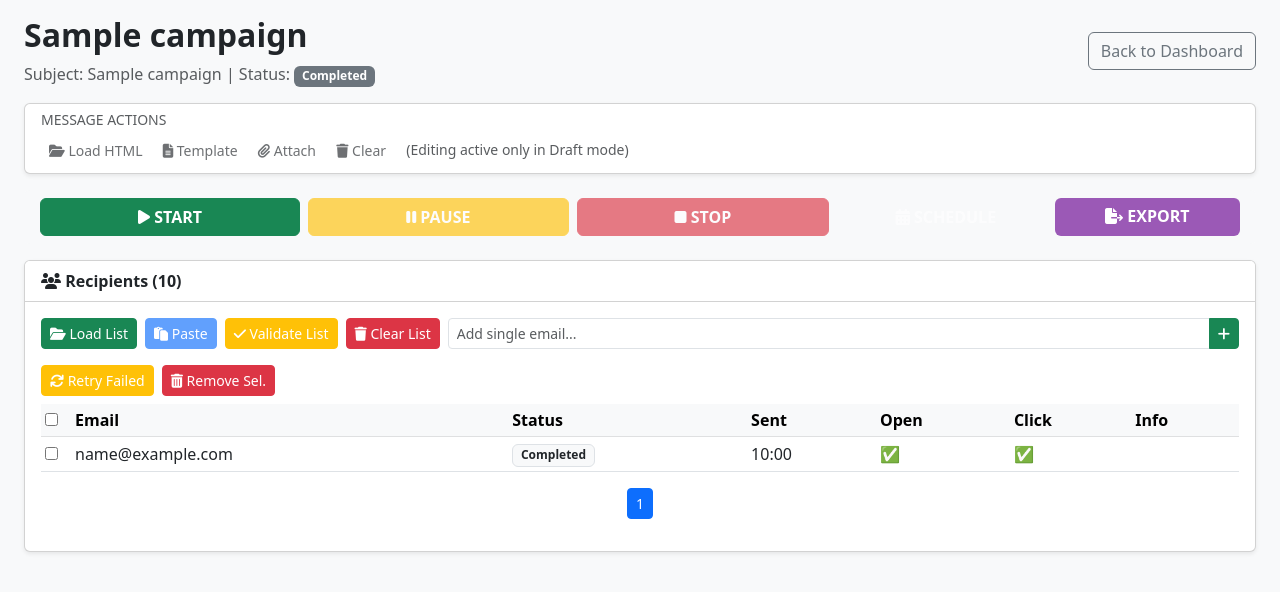
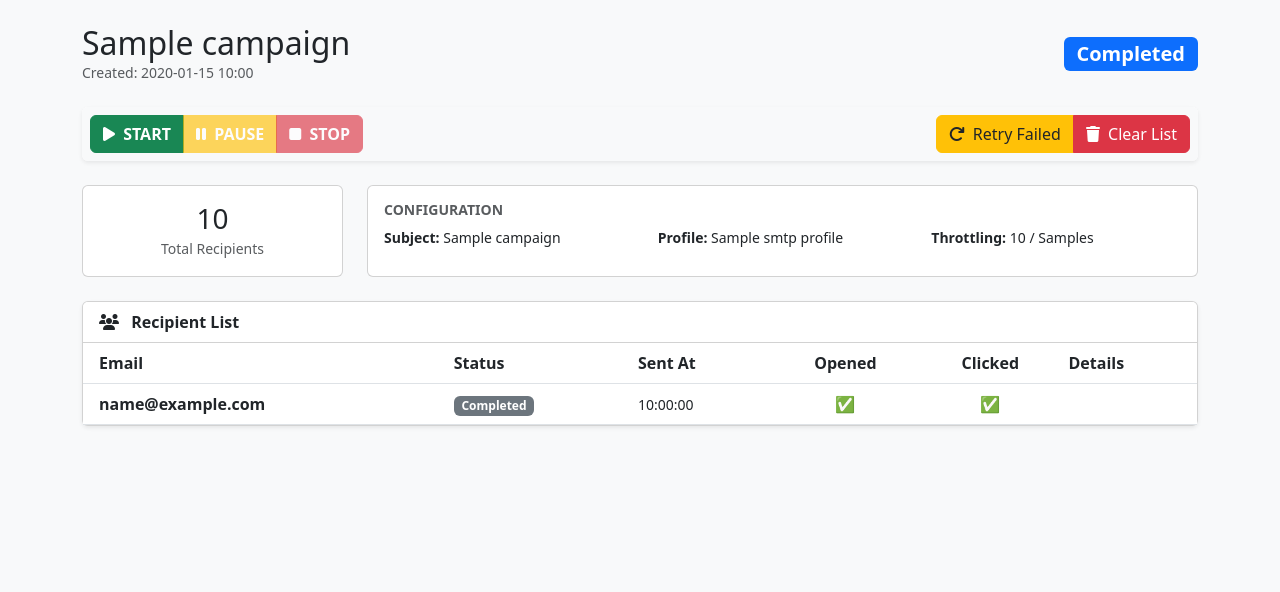
Before and after one commit to Sussyfreelandx/smtpweb, a Python web app: template app/templates/campaign.html in a window 1280 px wide. Shown: the part 56-648 px from the top of the page. Run offline with Jinja, Linux system fonts and the light colour scheme; the template is opened without the code that fills it: most values are stand-ins (such as "Sample title", 1, 10 or a date in 2020).

Commit message:
Update campaign.html

```diff
--- a/app/templates/campaign.html
+++ b/app/templates/campaign.html
@@ -1,186 +1,131 @@
 {% extends "base.html" %}
 
 {% block content %}
-<div class="container-fluid py-3">
+<div class="container py-4">
     <!-- Header -->
-    <div class="d-flex justify-content-between align-items-center mb-3">
+    <div class="d-flex justify-content-between align-items-center mb-4">
         <div>
-            <h2 class="fw-bold">{{ campaign.name }}</h2>
-            <p class="text-muted mb-0">Subject: {{ campaign.subject }} | Status: <span class="badge {% if campaign.status=='Running' %}bg-success{% elif campaign.status=='Paused' %}bg-warning{% elif campaign.status=='Stopped' %}bg-danger{% else %}bg-secondary{% endif %}">{{ campaign.status }}</span></p>
+            <h2 class="mb-0">{{ campaign.name }}</h2>
+            <div class="text-muted small">Created: {{ campaign.timestamp.strftime('%Y-%m-%d %H:%M') }}</div>
         </div>
-        <div class="btn-group">
-            <a href="{{ url_for('main.index') }}" class="btn btn-outline-secondary">Back to Dashboard</a>
+        <div class="badge fs-5 {% if campaign.status == 'Sending' %}bg-success{% elif campaign.status == 'Completed' %}bg-primary{% else %}bg-secondary{% endif %}">
+            {{ campaign.status }}
         </div>
     </div>
 
-    <!-- Message Controls (Visual Only - Content is set on creation, but could represent edit capability) -->
-    <div class="card mb-3 shadow-sm">
-        <div class="card-body py-2">
-            <div class="row align-items-center">
-                <div class="col-md-12">
-                    <h6 class="text-uppercase text-muted small mb-2">Message Actions</h6>
-                    <button class="btn btn-sm btn-purple" disabled><i class="fas fa-folder-open"></i> Load HTML</button>
-                    <button class="btn btn-sm btn-teal" disabled><i class="fas fa-file-alt"></i> Template</button>
-                    <button class="btn btn-sm btn-orange" disabled><i class="fas fa-paperclip"></i> Attach</button>
-                    <button class="btn btn-sm btn-red" disabled><i class="fas fa-trash"></i> Clear</button>
-                    <span class="text-muted small ms-2">(Editing active only in Draft mode)</span>
+    <!-- Control Toolbar (Matches Screenshot Logic) -->
+    <div class="card mb-4 shadow-sm border-0">
+        <div class="card-body p-2 bg-light rounded">
+            <div class="d-flex justify-content-between">
+                <div class="btn-group">
+                    <a href="{{ url_for('main.campaign_control', campaign_id=campaign.id, action='start') }}" class="btn btn-success fw-bold {% if campaign.status == 'Sending' %}disabled{% endif %}">
+                        <i class="fas fa-play me-1"></i> START
+                    </a>
+                    <a href="{{ url_for('main.campaign_control', campaign_id=campaign.id, action='pause') }}" class="btn btn-warning text-white fw-bold {% if campaign.status != 'Sending' %}disabled{% endif %}">
+                        <i class="fas fa-pause me-1"></i> PAUSE
+                    </a>
+                    <a href="{{ url_for('main.campaign_control', campaign_id=campaign.id, action='stop') }}" class="btn btn-danger fw-bold {% if campaign.status != 'Sending' %}disabled{% endif %}">
+                        <i class="fas fa-stop me-1"></i> STOP
+                    </a>
+                </div>
+
+                <div class="btn-group">
+                    <a href="{{ url_for('main.campaign_control', campaign_id=campaign.id, action='retry') }}" class="btn btn-warning text-dark border-warning">
+                        <i class="fas fa-redo me-1"></i> Retry Failed
+                    </a>
+                    <a href="{{ url_for('main.clear_recipient_list', campaign_id=campaign.id) }}" class="btn btn-danger" onclick="return confirm('Clear entire list? This cannot be undone.')">
+                        <i class="fas fa-trash me-1"></i> Clear List
+                    </a>
                 </div>
             </div>
         </div>
     </div>
 
-    <!-- Campaign Controls (Start, Pause, Stop, Schedule, Export) -->
-    <div class="card mb-3 border-0 bg-light">
-        <div class="card-body py-2">
-            <div class="d-flex justify-content-between">
-                <form action="{{ url_for('main.control_campaign', campaign_id=campaign.id) }}" method="POST" class="d-flex gap-2 w-100">
-                    <button type="submit" name="action" value="start" class="btn btn-success flex-fill fw-bold" {% if campaign.status == 'Running' %}disabled{% endif %}>
-                        <i class="fas fa-play"></i> START
-                    </button>
-                    {% if campaign.status == 'Paused' %}
-                    <button type="submit" name="action" value="resume" class="btn btn-warning flex-fill fw-bold text-white">
-                        <i class="fas fa-play"></i> RESUME
-                    </button>
-                    {% else %}
-                    <button type="submit" name="action" value="pause" class="btn btn-warning flex-fill fw-bold text-white" {% if campaign.status != 'Running' %}disabled{% endif %}>
-                        <i class="fas fa-pause"></i> PAUSE
-                    </button>
-                    {% endif %}
-                    <button type="submit" name="action" value="stop" class="btn btn-danger flex-fill fw-bold" {% if campaign.status == 'Stopped' or campaign.status == 'Draft' or campaign.status == 'Completed' %}disabled{% endif %}>
-                        <i class="fas fa-stop"></i> STOP
-                    </button>
-                </form>
-
-                <div class="d-flex gap-2 ms-3 w-50">
-                    <button class="btn btn-teal flex-fill fw-bold text-white" disabled><i class="fas fa-calendar-alt"></i> SCHEDULE</button>
-                    <a href="{{ url_for('main.export_csv', campaign_id=campaign.id) }}" class="btn btn-purple flex-fill fw-bold text-white"><i class="fas fa-file-export"></i> EXPORT</a>
+    <!-- Stats & Configuration Summary -->
+    <div class="row mb-4">
+        <div class="col-md-3">
+            <div class="card text-center h-100">
+                <div class="card-body">
+                    <h3 class="mb-0">{{ recipients.total }}</h3>
+                    <small class="text-muted">Total Recipients</small>
+                </div>
+            </div>
+        </div>
+        <div class="col-md-9">
+            <div class="card h-100">
+                <div class="card-body">
+                    <h6 class="card-title text-uppercase text-muted small fw-bold">Configuration</h6>
+                    <div class="row small">
+                        <div class="col-4"><strong>Subject:</strong> {{ campaign.subject }}</div>
+                        <div class="col-4"><strong>Profile:</strong> {{ campaign.smtp_profile.profile_name }}</div>
+                        <div class="col-4"><strong>Throttling:</strong> {{ campaign.throttle_amount }} / {{ campaign.throttle_delay }}s</div>
+                    </div>
                 </div>
             </div>
         </div>
     </div>
 
-    <!-- Recipient Management Controls -->
-    <div class="card mb-3 shadow-sm">
+    <!-- Recipients Table -->
+    <div class="card shadow-sm">
         <div class="card-header bg-white fw-bold">
-            <i class="fas fa-users"></i> Recipients ({{ recipients.total }})
+            <i class="fas fa-users me-2"></i> Recipient List
         </div>
-        <div class="card-body">
-            <!-- Row 1: Add/Import/Validate -->
-            <div class="row g-2 mb-3">
-                <div class="col-auto">
-                    <form action="{{ url_for('main.import_csv', campaign_id=campaign.id) }}" method="POST" enctype="multipart/form-data" class="d-inline">
-                        <label class="btn btn-success btn-sm text-white" style="cursor: pointer;">
-                            <i class="fas fa-folder-open"></i> Load List
-                            <input type="file" name="file" hidden onchange="this.form.submit()">
-                        </label>
-                    </form>
-                </div>
-                <div class="col-auto">
-                    <button class="btn btn-primary btn-sm" disabled><i class="fas fa-paste"></i> Paste</button>
-                </div>
-                <div class="col-auto">
-                    <form action="{{ url_for('main.validate_list', campaign_id=campaign.id) }}" method="POST" class="d-inline">
-                        <button type="submit" class="btn btn-warning btn-sm text-white"><i class="fas fa-check"></i> Validate List</button>
-                    </form>
-                </div>
-                <div class="col-auto">
-                    <form action="{{ url_for('main.clear_recipients', campaign_id=campaign.id) }}" method="POST" class="d-inline" onsubmit="return confirm('Clear all recipients?');">
-                        <button type="submit" class="btn btn-danger btn-sm"><i class="fas fa-trash"></i> Clear List</button>
-                    </form>
-                </div>
-
-                <!-- Single Add Input -->
-                <div class="col">
-                    <form action="{{ url_for('main.add_recipient', campaign_id=campaign.id) }}" method="POST" class="input-group input-group-sm">
-                        <input type="email" name="email" class="form-control" placeholder="Add single email..." required>
-                        <button class="btn btn-success" type="submit"><i class="fas fa-plus"></i></button>
-                    </form>
-                </div>
-            </div>
-
-            <!-- Row 2: Bulk Actions (Retry/Remove) -->
-            <form id="bulkForm" method="POST">
-                <div class="row g-2 mb-2">
-                    <div class="col-auto">
-                        <button type="submit" formaction="{{ url_for('main.retry_failed', campaign_id=campaign.id) }}" class="btn btn-warning btn-sm text-white">
-                            <i class="fas fa-sync"></i> Retry Failed
-                        </button>
-                    </div>
-                    <div class="col-auto">
-                        <button type="submit" formaction="{{ url_for('main.remove_selected', campaign_id=campaign.id) }}" class="btn btn-danger btn-sm">
-                            <i class="fas fa-trash-alt"></i> Remove Sel.
-                        </button>
-                    </div>
-                </div>
-
-                <!-- Recipient Table -->
         <div class="table-responsive">
-                    <table class="table table-sm table-hover align-middle">
-                        <thead class="table-light">
+            <table class="table table-hover align-middle mb-0">
+                <thead class="bg-light">
                     <tr>
-                                <th style="width: 30px;"><input type="checkbox" id="selectAll"></th>
-                                <th>Email</th>
+                        <th class="ps-3">Email</th>
                         <th>Status</th>
-                                <th>Sent</th>
-                                <th>Open</th>
-                                <th>Click</th>
-                                <th>Info</th>
+                        <th>Sent At</th>
+                        <th class="text-center">Opened</th>
+                        <th class="text-center">Clicked</th>
+                        <th>Details</th>
                     </tr>
                 </thead>
                 <tbody>
                     {% for r in recipients.items %}
                     <tr>
-                                <td><input type="checkbox" name="recipient_ids" value="{{ r.id }}"></td>
-                                <td>{{ r.email }}</td>
+                        <td class="ps-3 fw-bold">{{ r.email }}</td>
                         <td>
-                                    <span class="badge {% if r.status == 'Sent' %}bg-success{% elif r.status == 'Failed' %}bg-danger{% elif r.status == 'Sending' %}bg-warning text-dark{% else %}bg-light text-dark border{% endif %}">
+                            <span class="badge
+                                {% if r.status == 'Sent' %}bg-success
+                                {% elif r.status == 'Failed' %}bg-danger
+                                {% elif r.status == 'Sending' %}bg-warning text-dark
+                                {% elif r.status == 'Unsubscribed' %}bg-dark
+                                {% else %}bg-secondary{% endif %}">
                                 {{ r.status }}
                             </span>
                         </td>
-                                <td>{{ r.sent_at.strftime('%H:%M') if r.sent_at else '-' }}</td>
-                                <td>{{ '✅' if r.opened_at else '-' }}</td>
-                                <td>{{ '✅' if r.clicked_at else '-' }}</td>
-                                <td class="text-truncate" style="max-width: 150px;" title="{{ r.status_message }}">{{ r.status_message or '' }}</td>
+                        <td class="small">{{ r.sent_at.strftime('%H:%M:%S') if r.sent_at else '-' }}</td>
+                        <td class="text-center">{{ '✅' if r.opened_at else '-' }}</td>
+                        <td class="text-center">{{ '✅' if r.clicked_at else '-' }}</td>
+                        <td class="small text-muted text-truncate" style="max-width: 200px;">{{ r.status_message or '' }}</td>
                     </tr>
                     {% endfor %}
                 </tbody>
             </table>
         </div>
-            </form>
 
         <!-- Pagination -->
+        {% if recipients.pages > 1 %}
+        <div class="card-footer bg-white">
             <nav>
-                <ul class="pagination pagination-sm justify-content-center">
-                    {% for page_num in recipients.iter_pages() %}
-                        <li class="page-item {% if page_num == recipients.page %}active{% endif %}">
-                            <a class="page-link" href="{{ url_for('main.view_campaign', campaign_id=campaign.id, page=page_num) }}">{{ page_num }}</a>
+                <ul class="pagination justify-content-center mb-0">
+                    <li class="page-item {% if not recipients.has_prev %}disabled{% endif %}">
+                        <a class="page-link" href="{{ url_for('main.view_campaign', campaign_id=campaign.id, page=recipients.prev_num) }}">Prev</a>
+                    </li>
+                    {% for p in recipients.iter_pages() %}
+                        <li class="page-item {% if p == recipients.page %}active{% endif %}">
+                            <a class="page-link" href="{{ url_for('main.view_campaign', campaign_id=campaign.id, page=p) }}">{{ p }}</a>
                         </li>
                     {% endfor %}
+                    <li class="page-item {% if not recipients.has_next %}disabled{% endif %}">
+                        <a class="page-link" href="{{ url_for('main.view_campaign', campaign_id=campaign.id, page=recipients.next_num) }}">Next</a>
+                    </li>
                 </ul>
             </nav>
         </div>
+        {% endif %}
     </div>
 </div>
-
-<style>
-    /* Custom Button Colors from Screenshot */
-    .btn-purple { background-color: #9b59b6; color: white; border: none; }
-    .btn-purple:hover { background-color: #8e44ad; color: white; }
-
-    .btn-teal { background-color: #1abc9c; color: white; border: none; }
-    .btn-teal:hover { background-color: #16a085; color: white; }
-
-    .btn-orange { background-color: #e67e22; color: white; border: none; }
-    .btn-orange:hover { background-color: #d35400; color: white; }
-
-    .btn-red { background-color: #e74c3c; color: white; border: none; }
-    .btn-red:hover { background-color: #c0392b; color: white; }
-</style>
-
-<script>
-    document.getElementById('selectAll').addEventListener('change', function() {
-        const checkboxes = document.querySelectorAll('input[name="recipient_ids"]');
-        checkboxes.forEach(cb => cb.checked = this.checked);
-    });
-</script>
 {% endblock %}
```
Lines whose indentation alone changed are shown as unchanged.
